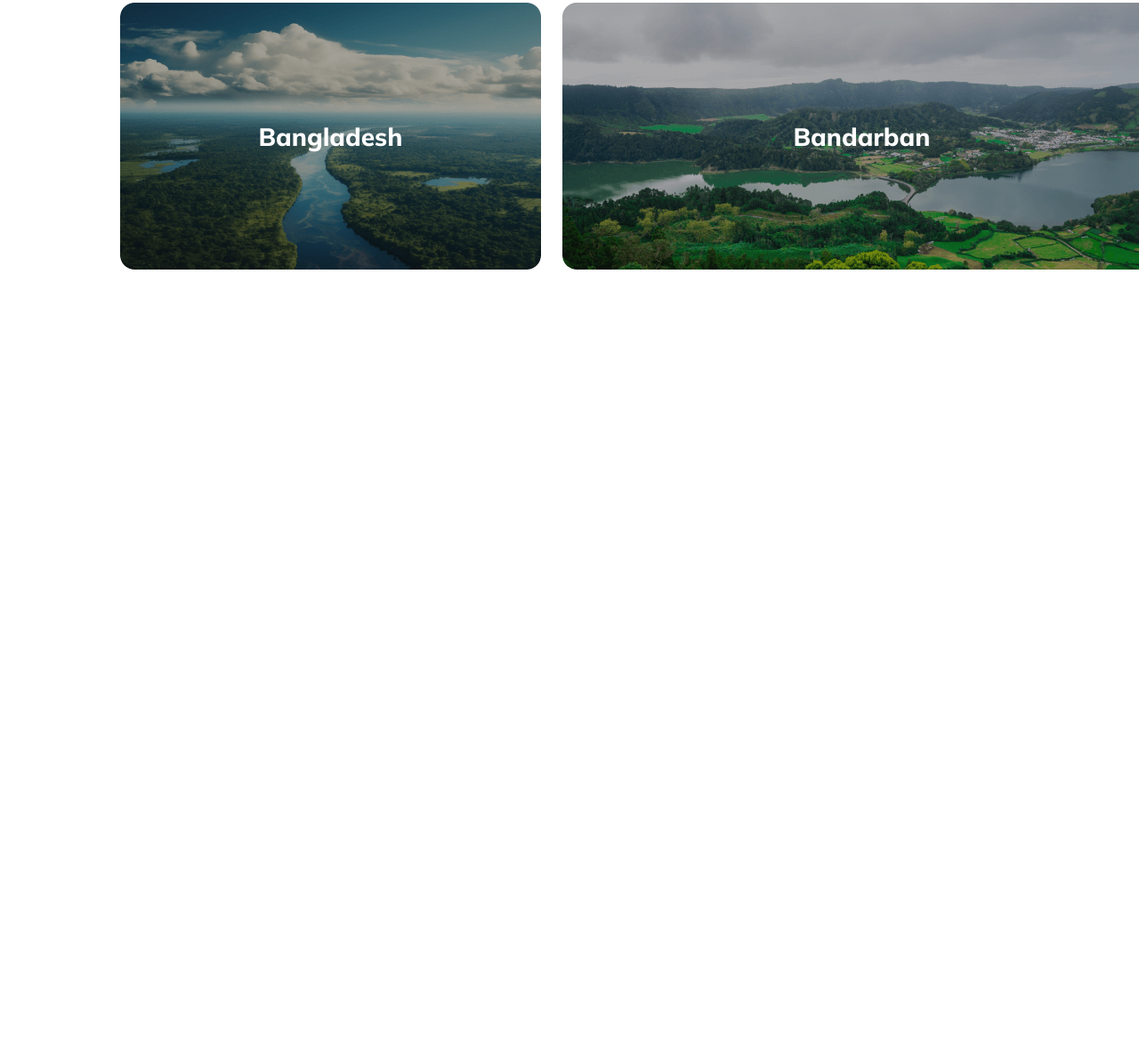
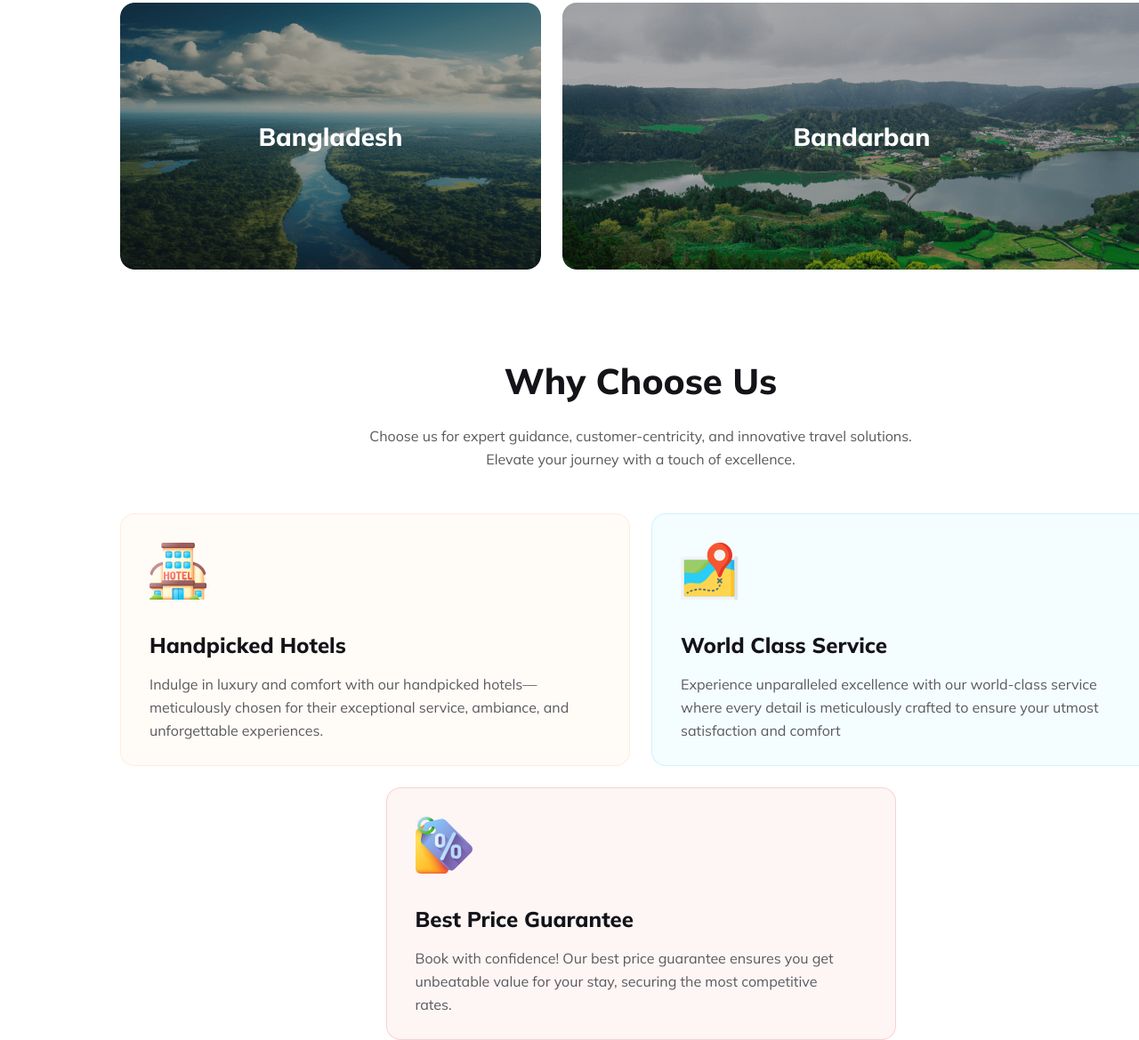
Before and after one commit to NurMohammadSarder/ProgrammingHero-Assignment2, a plain HTML site: page index.html in a window 1280 px wide. Shown: the part 2085-3254 px from the top of the page at 89% size. Before the commit the page ends 2388 px from the top, so only its background shows below. Drawn offline with Linux system fonts and the light colour scheme.

Commit message:
choose done

```diff
--- a/css/responsive.css
+++ b/css/responsive.css
@@ -136,12 +136,45 @@
     }
 
     .place5 {
-        background-image: url("../images/Rectangle\ 9.2.png");
+        background: linear-gradient(0deg, rgba(19, 19, 24, 0.20) 0%, rgba(19, 19, 24, 0.20) 100%), url("../images/Rectangle\ 9.2.png"), lightgray 50% / cover no-repeat;
     }
+
     .place p {
         font-size: 20px;
         font-weight: 700;
         padding: 0;
     }
 
+    /* Choose */
+    .choose {
+        text-align: center;
+    }
+
+    .choose>p {
+        width: 309px;
+        margin: 0 auto;
+    }
+
+    .choose-card {
+        gap: 16px;
+        margin-top: 16px;
+    }
+
+    .choose-card .card {
+        padding: 32px;
+    }
+
+    .choose-card .card h3 {
+        font-size: 20px;
+        font-weight: 800;
+        line-height: normal;
+        padding-top: 16px;
+
+    }
+
+    .choose-card .card p {
+        width: 271px;
+        padding-top: 16px;
+    }
+
 }
--- a/css/style.css
+++ b/css/style.css
@@ -331,3 +331,61 @@ nav {
     line-height: normal;
     padding: 0;
 }
+
+/* Choose */
+.choose {
+    text-align: center;
+}
+
+.choose>p {
+    width: 643px;
+    margin: 0 auto;
+}
+
+.choose-card {
+    display: flex;
+    flex-wrap: wrap;
+    justify-content: center;
+    gap: 24px;
+    margin-top: 48px;
+
+}
+
+.choose-card .card {
+    width: 573px;
+    height: 284px;
+    text-align: left;
+    padding: 32px;
+}
+
+.choose-card .card h3 {
+    color: #131318;
+    font-family: Mulish;
+    font-size: 24px;
+    font-style: normal;
+    font-weight: 800;
+    line-height: normal;
+    padding-top: 32px;
+}
+.choose-card .card p {
+    width: 486px;
+    padding-top: 16px;
+}
+
+.choose-card .card1 {
+    border-radius: 16px;
+    border: 1px solid rgba(251, 181, 99, 0.20);
+    background: rgba(251, 181, 99, 0.05);
+}
+
+.choose-card .card2 {
+    border-radius: 16px;
+    border: 1px solid rgba(41, 206, 246, 0.20);
+    background: rgba(41, 206, 246, 0.05);
+}
+
+.choose-card .card3 {
+    border-radius: 16px;
+    border: 1px solid rgba(233, 68, 68, 0.20);
+    background: rgba(233, 68, 68, 0.05);
+}
--- a/index.html
+++ b/index.html
@@ -99,6 +99,32 @@
             </div>
         </section>
 
+        <!-- Choose -->
+        <section id="choose">
+            <div class="choose container">
+                <h2 class="title">Why Choose Us</h2>
+                <p>Choose us for expert guidance, customer-centricity, and innovative travel solutions. Elevate your journey with a touch of excellence.</p>
+                <div class="choose-card">
+                    <div class="card card1">
+                        <img src="images/hotel 1.svg" alt="">
+                        <h3>Handpicked Hotels</h3>
+                        <p class="p2">Indulge in luxury and comfort with our handpicked hotels—meticulously chosen for their exceptional service, ambiance, and unforgettable experiences.</p>
+                    </div>
+                    <div class="card card2">
+                        <img src="images/map 1.svg" alt="">
+                        <h3>World Class Service</h3>
+                        <p class="p2">Experience unparalleled excellence with our world-class service where every detail is meticulously crafted to ensure your utmost satisfaction and comfort</p>
+                    </div>
+                    <div class="card card3">
+                        <img src="images/price-tag 1.svg" alt="">
+                        <h3>Best Price Guarantee</h3>
+                        <p class="p2">Book with confidence! Our best price guarantee ensures you get unbeatable value for your stay, securing the most competitive rates.</p>
+                    </div>
+                </div>
+
+            </div>
+        </section>
+
     </main>
 
 </body>
```
Also changed, not shown: images/hotel 1.svg (added), images/map 1.svg (added), images/price-tag 1.svg (added).
